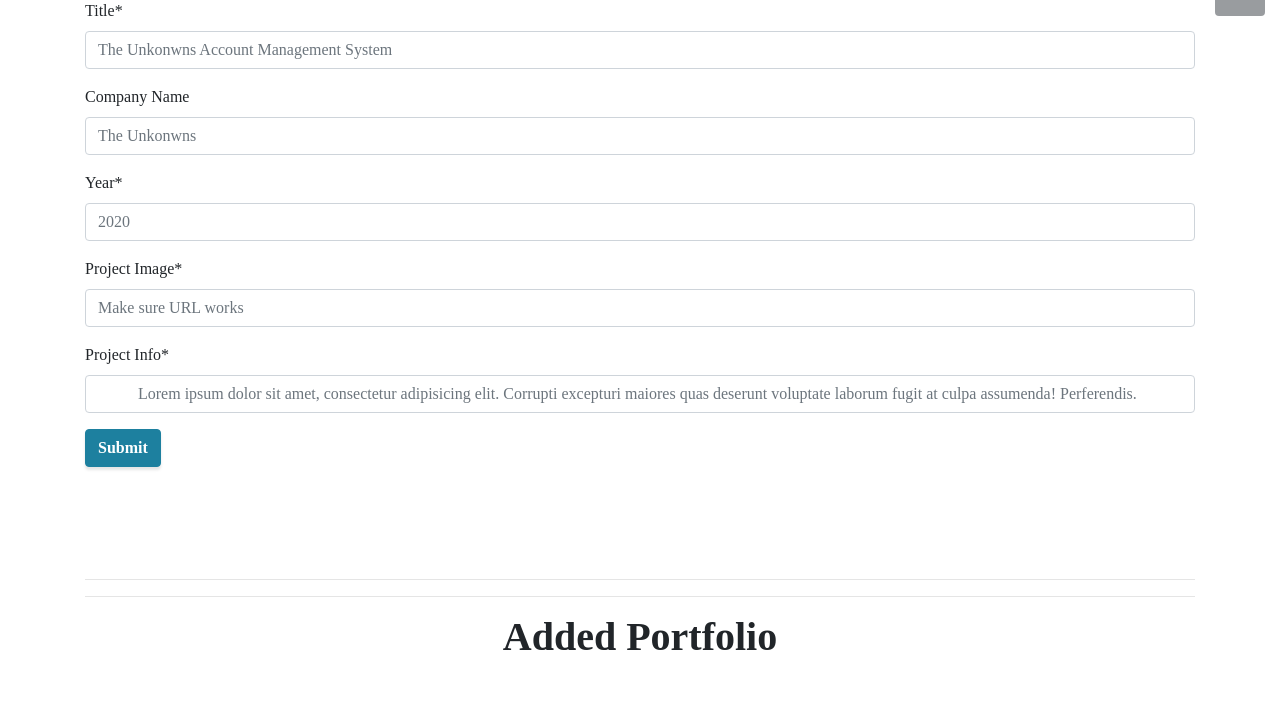
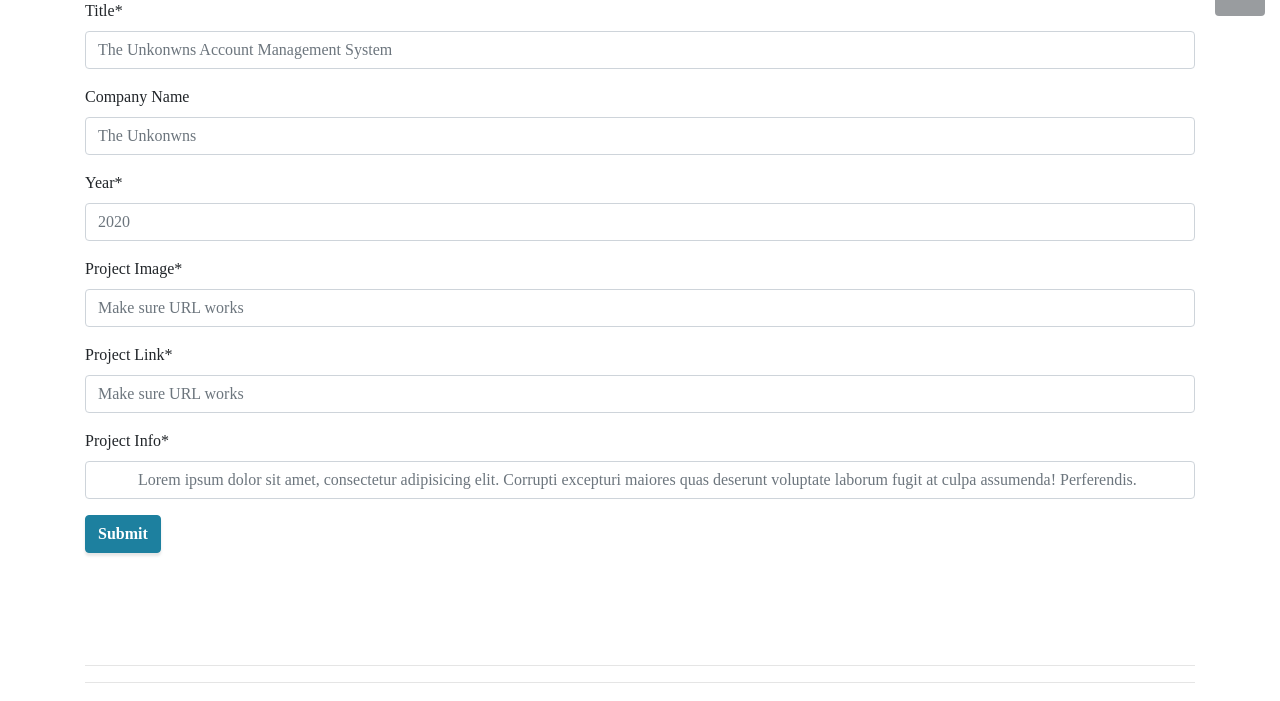
Before and after one commit to poudyalanil/theUnknowns, a Flask app: page /addportfolio in a window 1280 px wide. Shown: the part 49-750 px from the top of the page. Run offline with Flask 2, Linux system fonts and the light colour scheme; data comes from the database, SQL or seed files in the repository; data that the repository does not hold is empty; some libraries are stand-ins or nearby versions; some web fonts are replaced.

Commit message:
Product Link

```diff
--- a/app.py
+++ b/app.py
@@ -14,6 +14,7 @@ class portfoliodtl(db.Model):
     year_completed = db.Column(db.Integer)
     info = db.Column(db.String(500), nullable = False)
     image = db.Column(db.String(2083), nullable = False)
+    link = db.Column(db.String(2083))
 
     def __repr__(self):
          return '<Task %r>' % self.id
@@ -37,14 +38,16 @@ def portfolio():
         name = request.form['name']
         year = request.form['year']
         images = request.form['image']
-        infos =request.form['info']
+        infos =request.form['info'],
+        links =request.form['link']
 
         newPortfolio = portfoliodtl(
             title=titles,
             company=name,
             year_completed=year,
             info=infos,
-            image=images
+            image=images,
+            link = links
 
         )
         try:
@@ -82,6 +85,8 @@ def update(id):
         pl.year = request.form['year']
         pl.images = request.form['image']
         pl.infos =request.form['info']
+        pl.link =request.form['link']
+
 
         try:
 
--- a/templates/addPortfolio.html
+++ b/templates/addPortfolio.html
@@ -24,6 +24,10 @@ Add New Portfolio
           <div class="form-group">
             <label for="Company Name">Project Image*</label>
             <input type="text" class="form-control" name="image" placeholder="Make sure URL works" required>
+          </div>
+          <div class="form-group">
+            <label for="Company Name">Project Link*</label>
+            <input type="text" class="form-control" name="link" placeholder="Make sure URL works" required>
           </div>
 
         <div class="form-group">
--- a/templates/index.html
+++ b/templates/index.html
@@ -100,7 +100,7 @@ Home
         {%for p in p%}
 
         <div class="col-lg-6">
-          <a class="portfolio-item" href="#">
+          <a class="portfolio-item" href="{{p.link}}" target="_blank">
             <span class="caption">
               <span class="caption-content">
                 <h2>{{p.title}} <br><i>{{p.company}} ({{p.year_completed}})</i></h2>
```
Also changed, not shown: templates/editPortfolio.html (+8 -5 lines), tuks.db.
